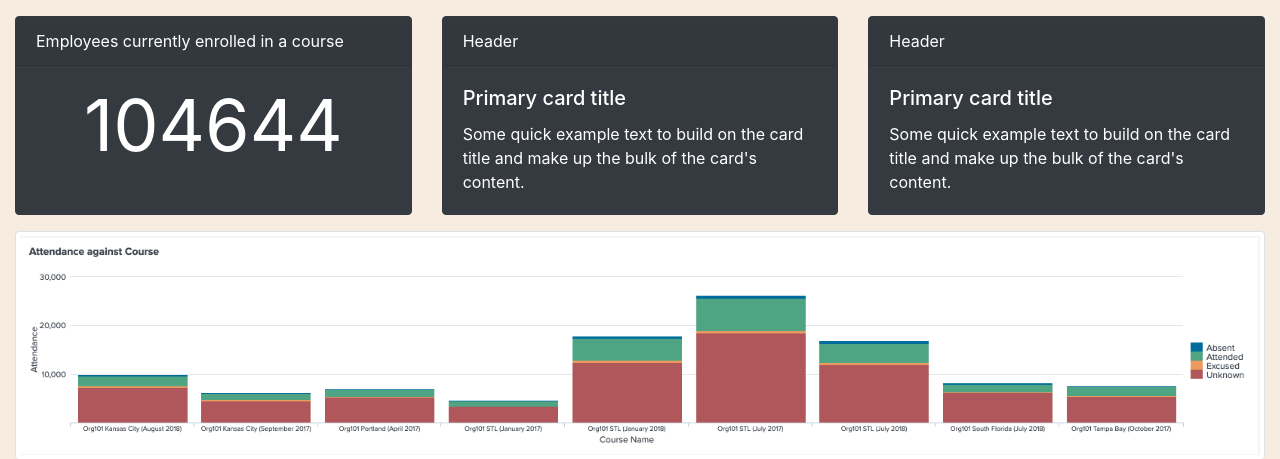
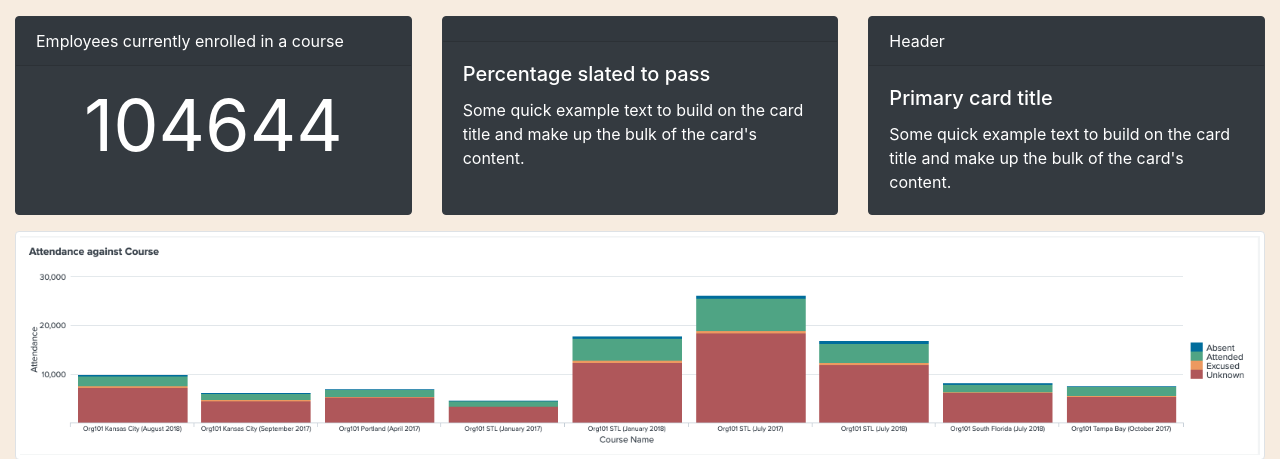
Before and after one commit to 200sx/aihackathon, a Python web app: template templates/home.html in a window 1280 px wide. Shown: the part 56-515 px from the top of the page. Run offline with Jinja, Linux system fonts and the light colour scheme; the template is opened without the code that fills it, so the values that code supplies are empty; some libraries are stand-ins or nearby versions.

```diff
--- a/templates/home.html
+++ b/templates/home.html
@@ -15,9 +15,9 @@
   </div>
 
   <div class="card border-dark  bg-dark text-white  mb-3">
-    <div class="card-header">Header</div>
+    <div class="card-header"></div>
     <div class="card-body text-white">
-      <h5 class="card-title">Primary card title</h5>
+      <h5 class="card-title">Percentage slated to pass</h5>
       <p class="card-text">Some quick example text to build on the card title and make up the bulk of the card's content.</p>
     </div>
   </div>
```
Also changed, not shown: app.py (+7 -0 lines), templates/person.html (added, +15 -0 lines).
